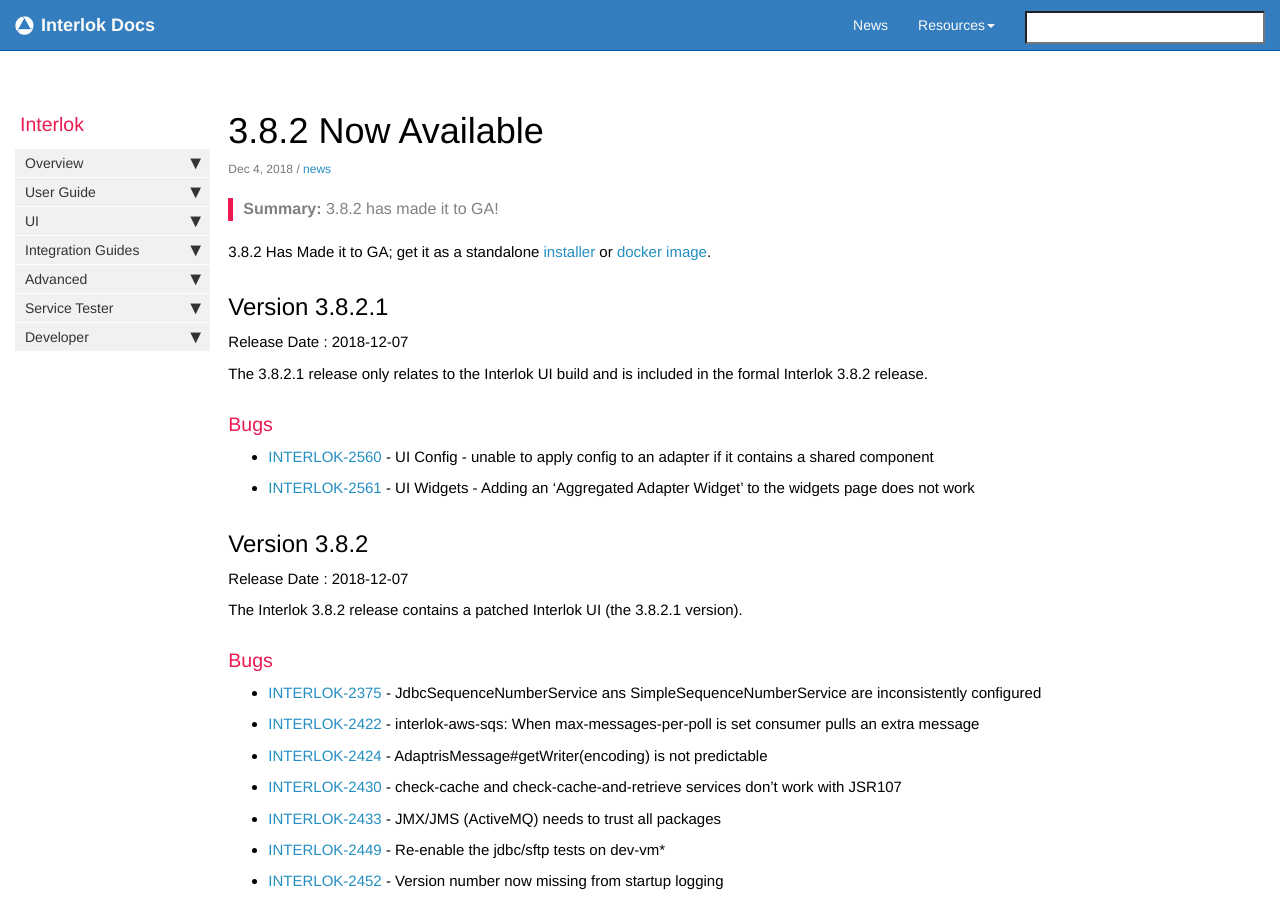
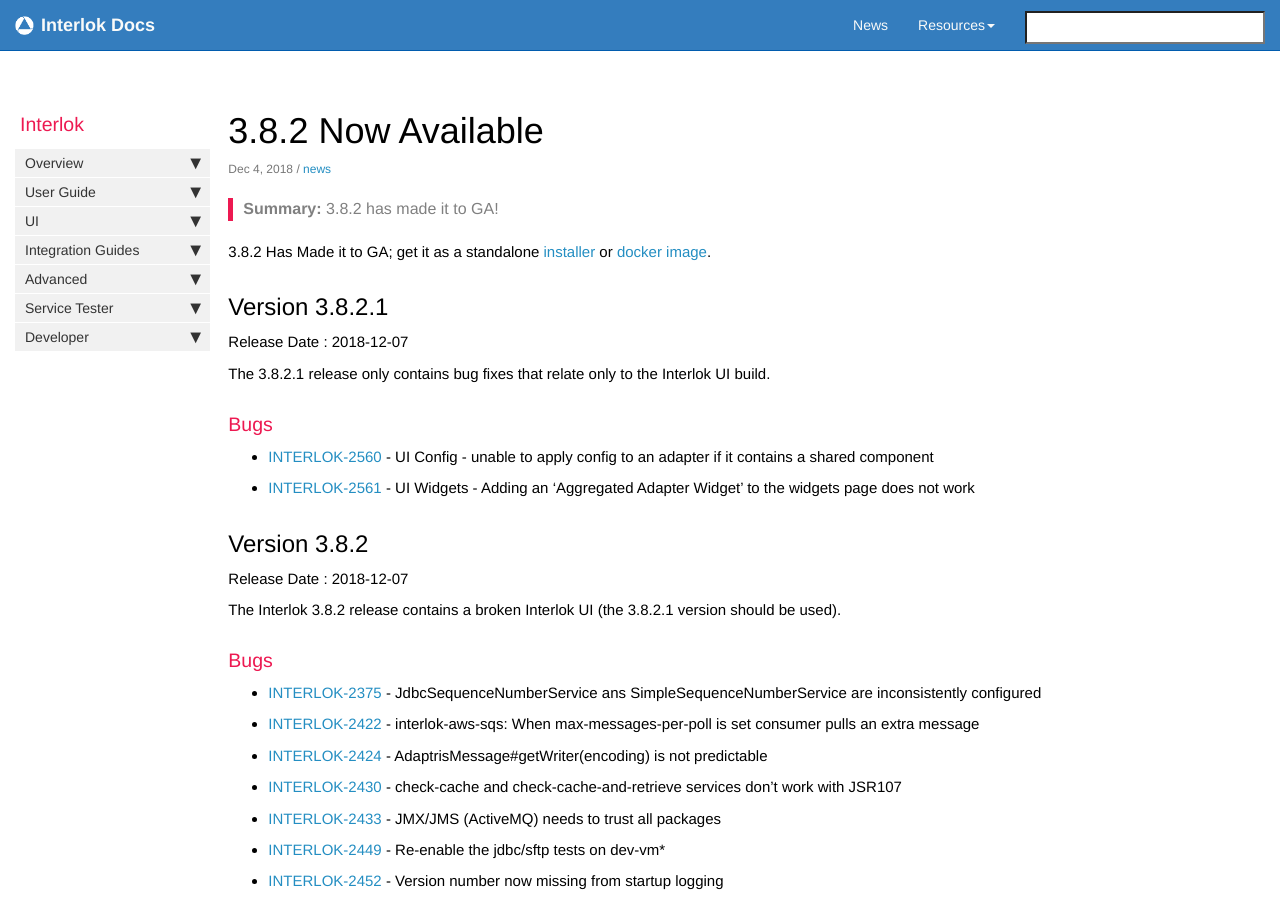
Before and after one commit to adaptris/interlok-docs-legacy, a Jekyll site: the page built from _posts/2018-12-04-3.8.2-release.md, in a window 1280 px wide and 900 px high. Built offline with Jekyll 4.4.1, drawn with Linux system fonts in a browser that asks for light colours; nearby versions of some CDN libraries; comment, search, counter and statistics services are not loaded.

Commit message:
tweeked the doc info concerning 3.8.2.1

```diff
--- a/_includes/custom/release382.html
+++ b/_includes/custom/release382.html
@@ -2,7 +2,7 @@
 
 Release Date : 2018-12-07
 
-The 3.8.2.1 release only relates to the Interlok UI build and is included in the formal Interlok 3.8.2 release.
+The 3.8.2.1 release only contains bug fixes that relate only to the Interlok UI build.
 
 ### Bugs
 
@@ -13,7 +13,7 @@
 
 Release Date : 2018-12-07
 
-The Interlok 3.8.2 release contains a patched Interlok UI (the 3.8.2.1 version).
+The Interlok 3.8.2 release contains a broken Interlok UI (the 3.8.2.1 version should be used).
 
 ### Bugs
 
```
